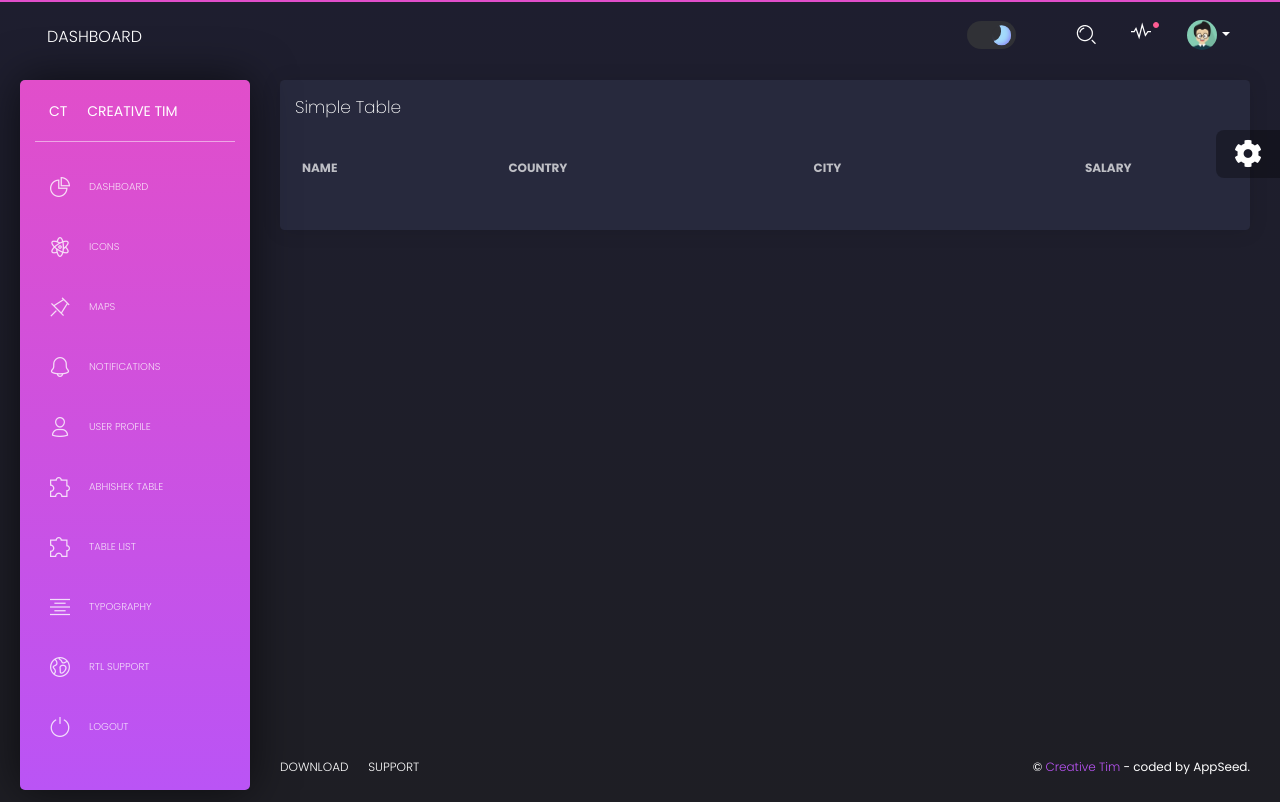
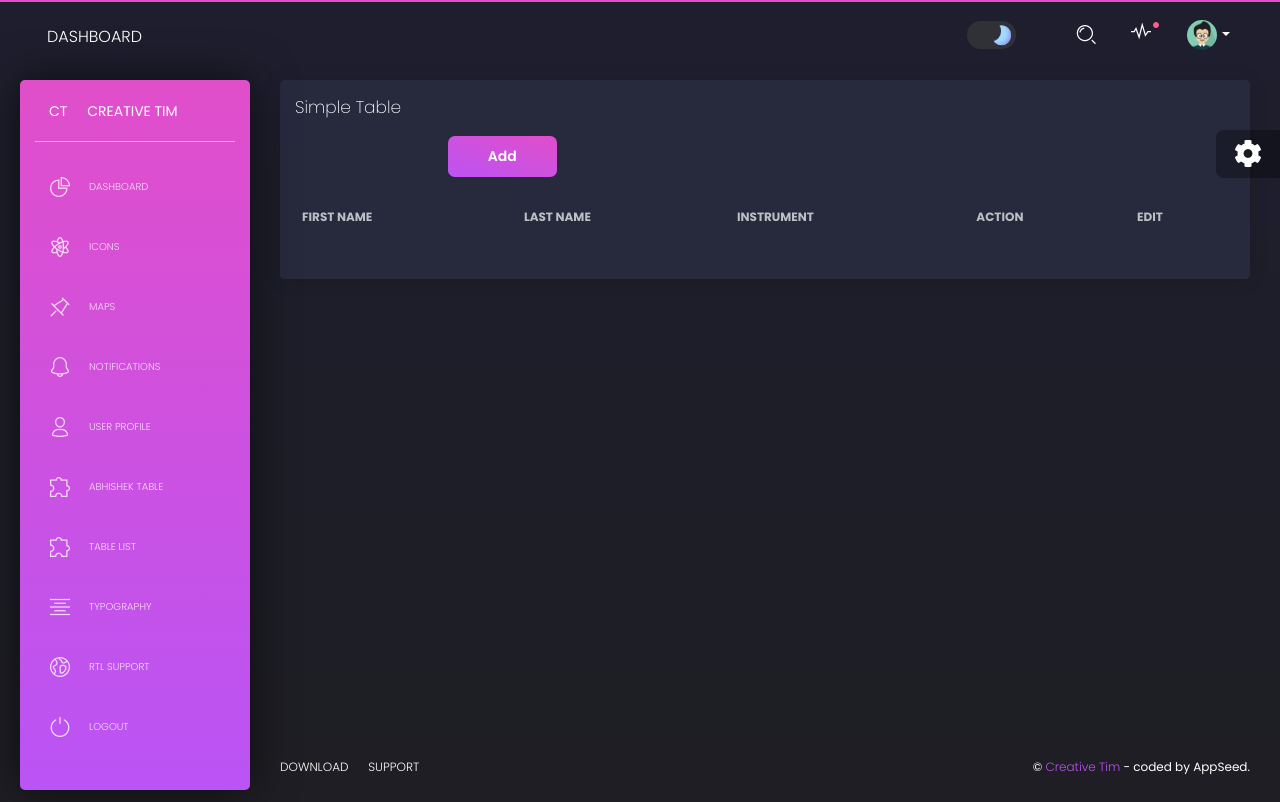
Before and after one commit to Abhi-20587/bhkk, a Django app: page /abhitable in a window 1280 px wide. Run offline with Django 3.2, Linux system fonts and the light colour scheme; data that the repository does not hold is empty; some libraries are stand-ins or nearby versions.

Commit message:
newchanges

```diff
--- a/apps/home/urls.py
+++ b/apps/home/urls.py
@@ -6,7 +6,7 @@ Copyright (c) 2019 - present AppSeed.us
 from django.urls import path, re_path
 from apps.home import views
 
-from .views import Home_g
+from .views import Home_g,Add_Student,Delete_Student,EditStudent
 
 
 urlpatterns = [
@@ -14,6 +14,9 @@ urlpatterns = [
     # The home page
     path('', views.index, name='home'),
     path('abhitable', Home_g.as_view(), name='abhitable'),
+    path('add-student', Add_Student.as_view(), name='add-student'),
+    path('delete-student', Delete_Student.as_view(), name='delete-student'),
+    path('edit-student/<int:id>/', EditStudent.as_view(), name='edit-student'),
 
     # Matches any html file
     re_path(r'^.*\.*', views.pages, name='pages'),
--- a/apps/home/views.py
+++ b/apps/home/views.py
@@ -11,12 +11,50 @@ from django.urls import reverse
 from django.views import View
 from .models import Student
 from django.shortcuts import render, redirect
+from .forms import AddStudentForm
 
 
 class Home_g(View):
     def get(self,request):
         jr=Student.objects.all()
         return render(request,'home/abhitable.html',{'ab':jr})
+
+class Add_Student(View):
+    def get(self, request):
+        fm = AddStudentForm()
+        return render(request, 'home/add-student.html', {'form':fm})
+
+
+    def post(self, request):
+        fm=AddStudentForm(request.POST)
+        if (fm == ""):
+            return render(request, 'home/add-student.html', {'error':fm})
+        else:
+            fm.save()
+            return redirect('/')
+        # else:
+        #     return render(request, 'core/add-student.html', {'form':fm})
+
+class Delete_Student(View):
+    def post(self, request):
+        data = request.POST
+        id=data.get('id')
+        studata = Student.objects.get(id=id)
+        studata.delete()
+        return redirect('/')
+
+class EditStudent(View):
+    def get (self,request,id):
+        stu = Student.objects.get(id=id)
+        fm = AddStudentForm(instance=stu)
+        return render(request, 'home/edit-student.html', {'form':fm})
+    def post (self,request,id):
+        stu = Student.objects.get(id=id)
+        fm = AddStudentForm(request.POST, instance=stu)
+        if fm.is_valid():
+            fm.save()
+        return redirect ('/')
+
 
 @login_required(login_url="/login/")
 def index(request):
--- a/apps/templates/home/abhitable.html
+++ b/apps/templates/home/abhitable.html
@@ -14,22 +14,31 @@
           <div class="card-header">
             <h4 class="card-title"> Simple Table</h4>
           </div>
+          <div class="row justify-content-around">
+            <div class="col-sm-8">
+                <a href="{% url 'add-student'%}" class="btn btn-primary float-end">Add</a>
+            </div>
+        </div>
           <div class="card-body">
             <div class="table-responsive">
               <table class="table tablesorter " id="">
                 <thead class=" text-primary">
                   <tr>
                     <th>
-                      Name
+                      First Name
                     </th>
                     <th>
-                      Country
+                      Last Name
                     </th>
                     <th>
-                      City
+                      Instrument
                     </th>
-                    <th class="text-center">
-                      Salary
+
+                    <th >
+                      Action
+                    </th>
+                    <th >
+                      Edit
                     </th>
                   </tr>
                 </thead>
@@ -47,8 +56,15 @@
                     <td>
                         {{ x.instrument }}
                     </td>
-                    <td class="text-center">
-                      $98,615
+                    <td>
+                      <form action="{% url 'delete-student' %}" method="POST">
+                        {% csrf_token %}
+                        <input type="hidden" name="id" value={{x.id}}>
+                        <input type="submit" value="Delete" class="btn btn-danger btn-sm">
+                        </form>
+                      </td>
+                      <td>
+                              <a href="{% url 'edit-student' x.id %}" class="btn btn-sm btn-warning">Edit</a>
                     </td>
                   </tr>
 
```
Also changed, not shown: apps/home/forms.py (added, +12 -0 lines), apps/templates/home/add-student.html (added, +29 -0 lines), apps/templates/home/edit-student.html (added, +29 -0 lines).
